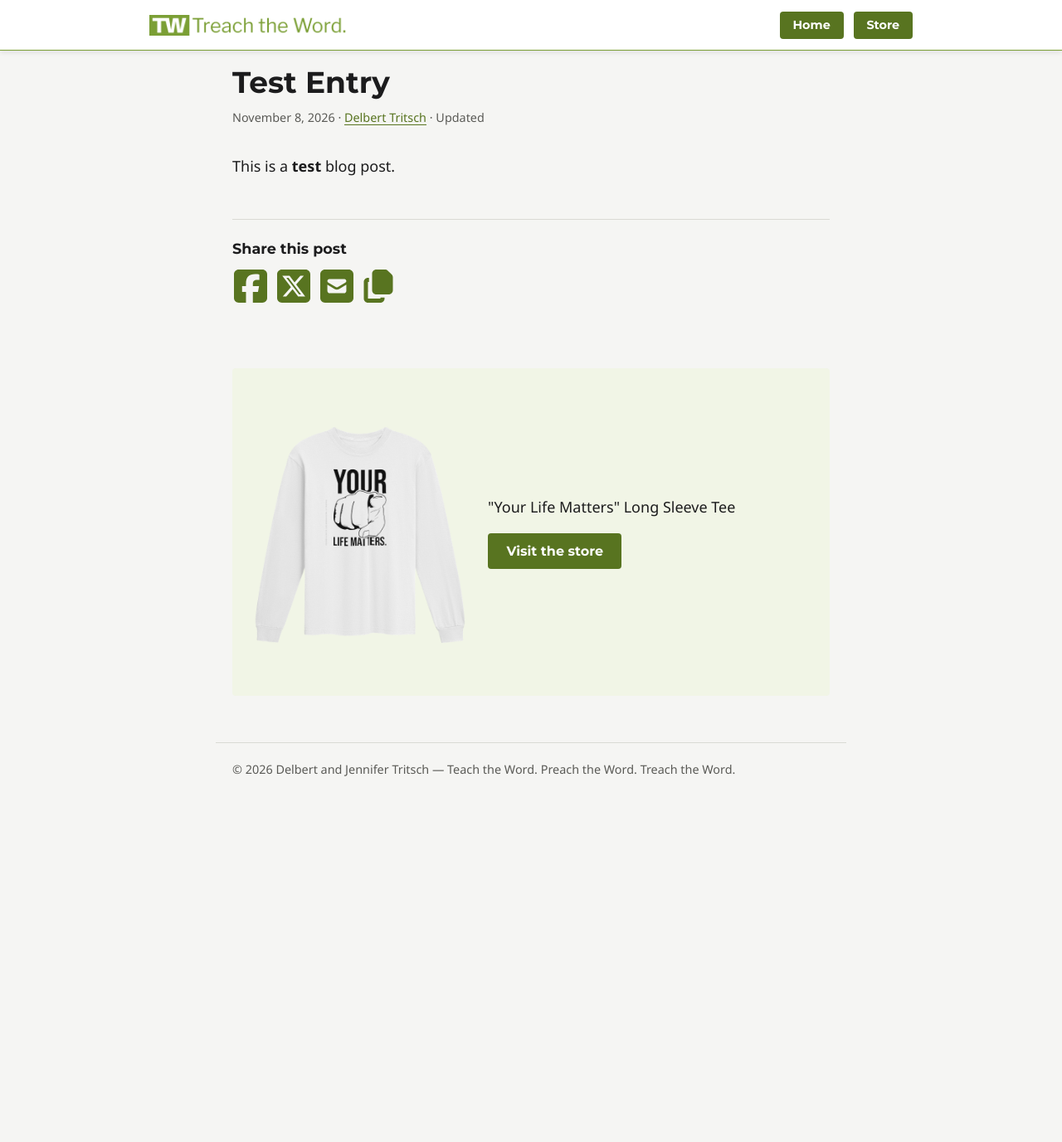
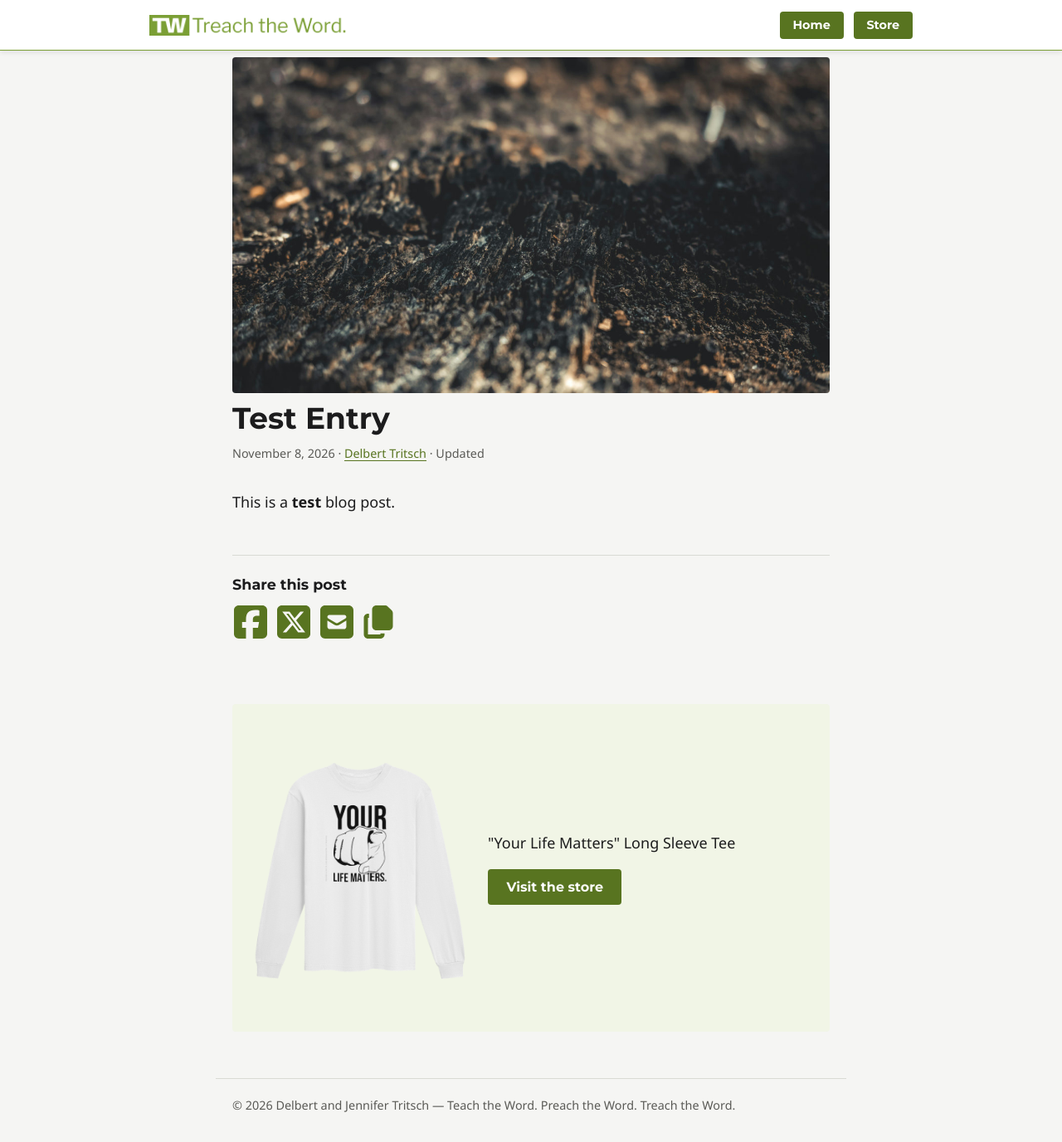
Before and after one commit to dtritsch/blog, a Jekyll site: the page built from _posts/2026-11-09-test-entry.md, in a window 1280 px wide and 1377 px high. Shown: the whole window at 83% size. Built offline with Jekyll 4.4.1, drawn with Linux system fonts in a browser that asks for light colours.

Commit message:
Update Post “2026-11-09-test-entry” (#7)
Automatically generated. Merged on Decap CMS.

```diff
--- a/_posts/2026-11-09-test-entry.md
+++ b/_posts/2026-11-09-test-entry.md
@@ -3,6 +3,7 @@ title: Test Entry
 published_everywhere: false
 author: delbert
 date: 2026-11-08 22:45:00 -06:00
+image: /assets/images/posts/dirt_luke-van-zyl-o4xumntlvYs-unsplash.jpg
 store_callout:
   label: Visit the store
   url: https://treachtheword.com/products/your-life-matters-long-sleeve-tee
```
